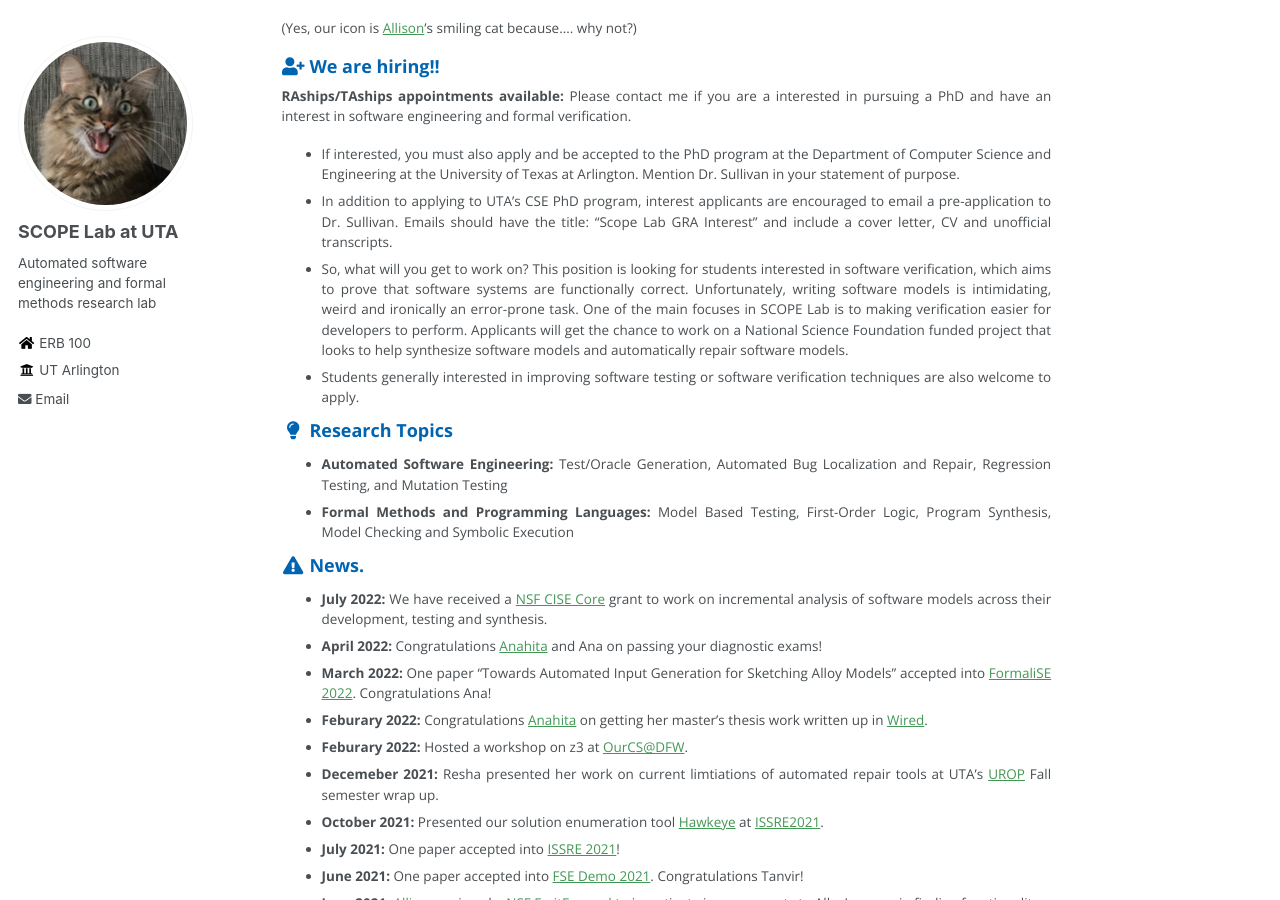
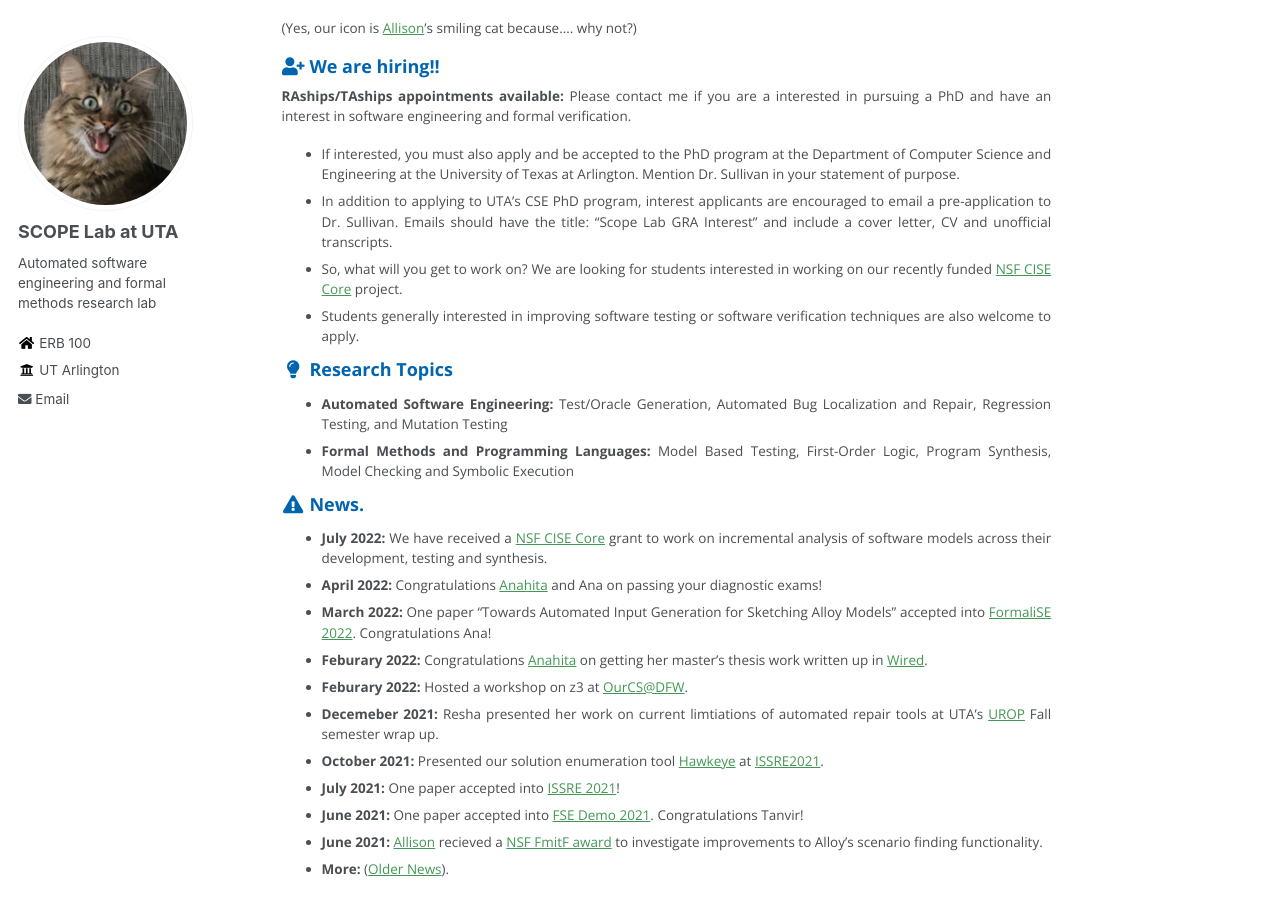
Before and after one commit to SCOPELabUTA/SCOPELabUTA.github.io, a Jekyll site: the page built from _pages/about.md, in a window 1280 px wide and 900 px high, scrolled down 310 px. Built offline with Jekyll 4.4.1, drawn with Linux system fonts in a browser that asks for light colours.

Commit message:
Update about.md

```diff
--- a/_pages/about.md
+++ b/_pages/about.md
@@ -21,7 +21,7 @@ We are part of the [Computer Science and Engineering Department](https://www.uta
 **RAships/TAships appointments available:** Please contact me if you are a interested in pursuing a PhD and have an interest in software engineering and formal verification.
 *	If interested, you must also apply and be accepted to the PhD program at the Department of Computer Science and Engineering at the University of Texas at Arlington. Mention Dr. Sullivan in your statement of purpose.
 *	In addition to applying to UTA’s CSE PhD program, interest applicants are encouraged to email a pre-application to Dr. Sullivan. Emails should have the title: "Scope Lab GRA Interest" and include a cover letter, CV and unofficial transcripts.
-*	So, what will you get to work on? This position is looking for students interested in software verification, which aims to prove that software systems are functionally correct. Unfortunately, writing software models is intimidating, weird and ironically an error-prone task. One of the main focuses in SCOPE Lab is to making verification easier for developers to perform. Applicants will get the chance to work on a National Science Foundation funded project that looks to help synthesize software models and automatically repair software models.
+*	So, what will you get to work on? We are looking for students interested in working on our recently funded [NSF CISE Core](https://www.nsf.gov/awardsearch/showAward?AWD_ID=2204536&HistoricalAwards=false) project.
 *	Students generally interested in improving software testing or software verification techniques are also welcome to apply.
 
 ### <i class="fa fa-fw fa-lightbulb" aria-hidden="true"></i> Research Topics
```
